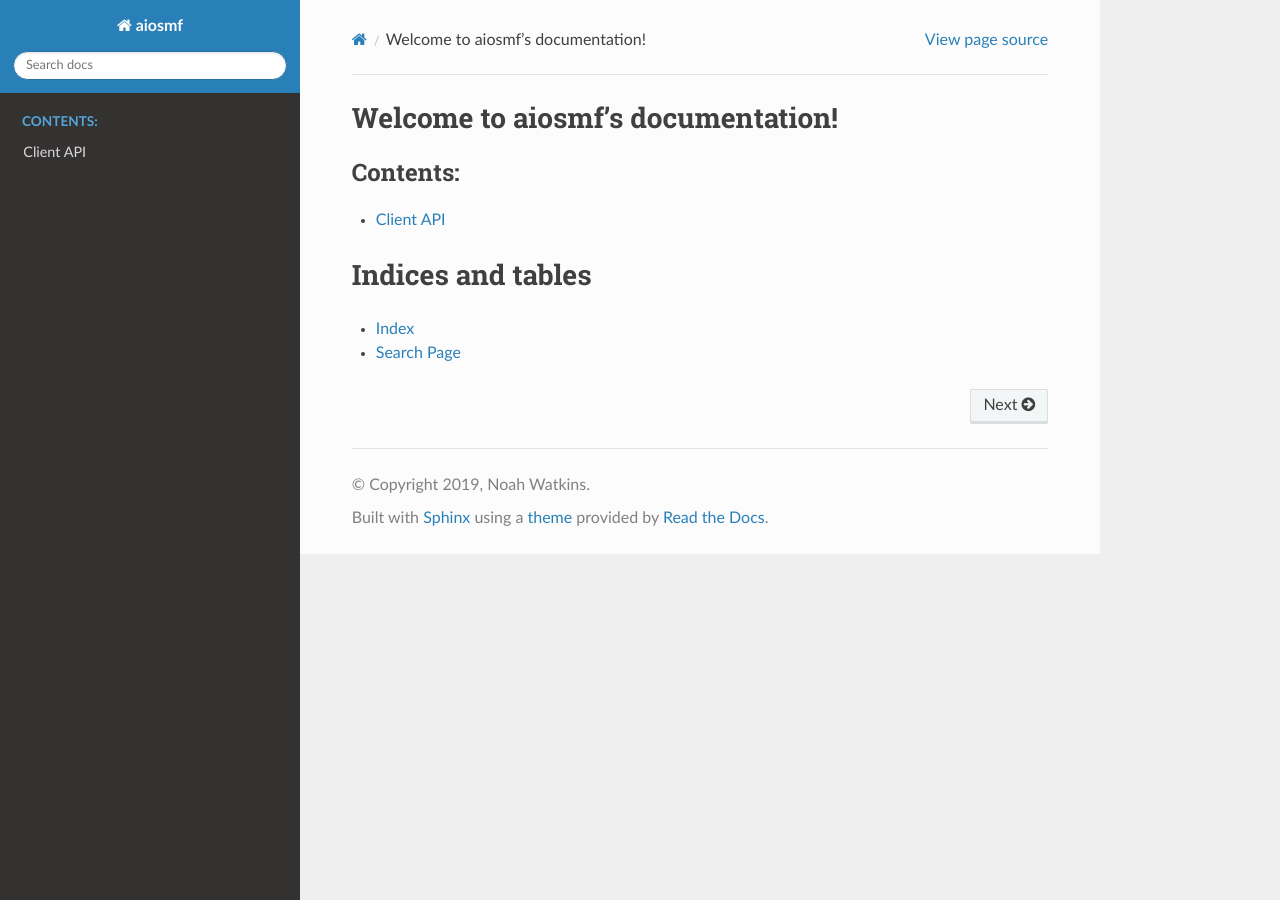
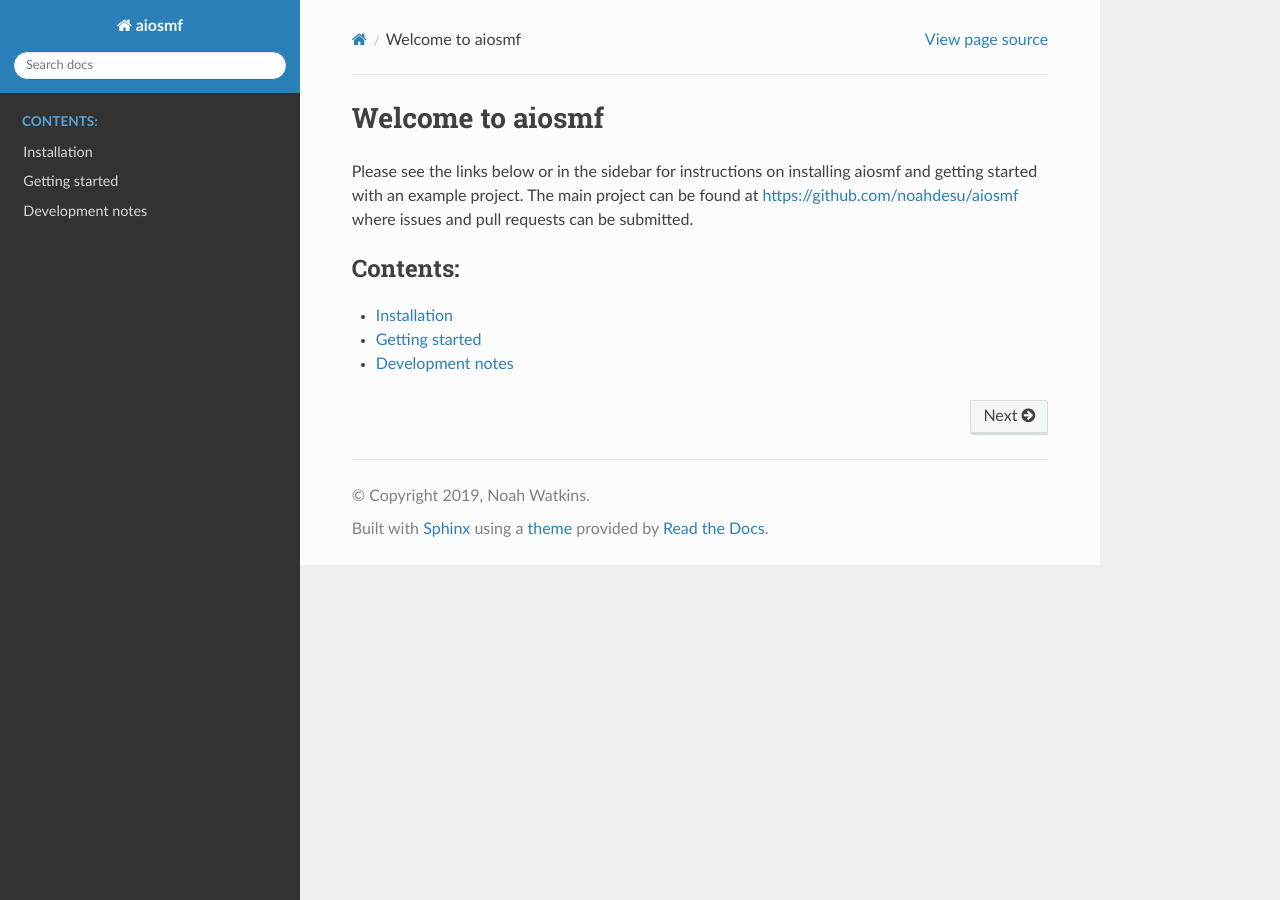
Before and after one commit to smfrpc/smf-pyaio, a Sphinx documentation site: the page built from docs/index.rst, in a window 1280 px wide. Built offline with Sphinx 7.4.7 and the Read the Docs theme 2.0.0, drawn with Linux system fonts in a browser that asks for light colours.

Commit message:
update readme and documentation
Signed-off-by: Noah Watkins <noahwatkins@gmail.com>

```diff
--- a/docs/index.rst
+++ b/docs/index.rst
@@ -1,21 +1,16 @@
-.. aiosmf documentation master file, created by
-   sphinx-quickstart on Thu Mar 28 22:46:01 2019.
-   You can adapt this file completely to your liking, but it should at least
-   contain the root `toctree` directive.
+Welcome to aiosmf
+=================
 
-Welcome to aiosmf's documentation!
-==================================
+Please see the links below or in the sidebar for instructions on installing
+aiosmf and getting started with an example project. The main project can be
+found at https://github.com/noahdesu/aiosmf where issues and pull requests can
+be submitted.
+
 
 .. toctree::
    :maxdepth: 2
    :caption: Contents:
 
-   client_api
-
-
-
-Indices and tables
-==================
-
-* :ref:`genindex`
-* :ref:`search`
+   installation
+   getting_started
+   dev
```
Also changed, not shown: README.md (+12 -32 lines), docs/dev.rst (added, +39 -0 lines), docs/getting_started.rst (added, +141 -0 lines), docs/installation.rst (added, +21 -0 lines).
